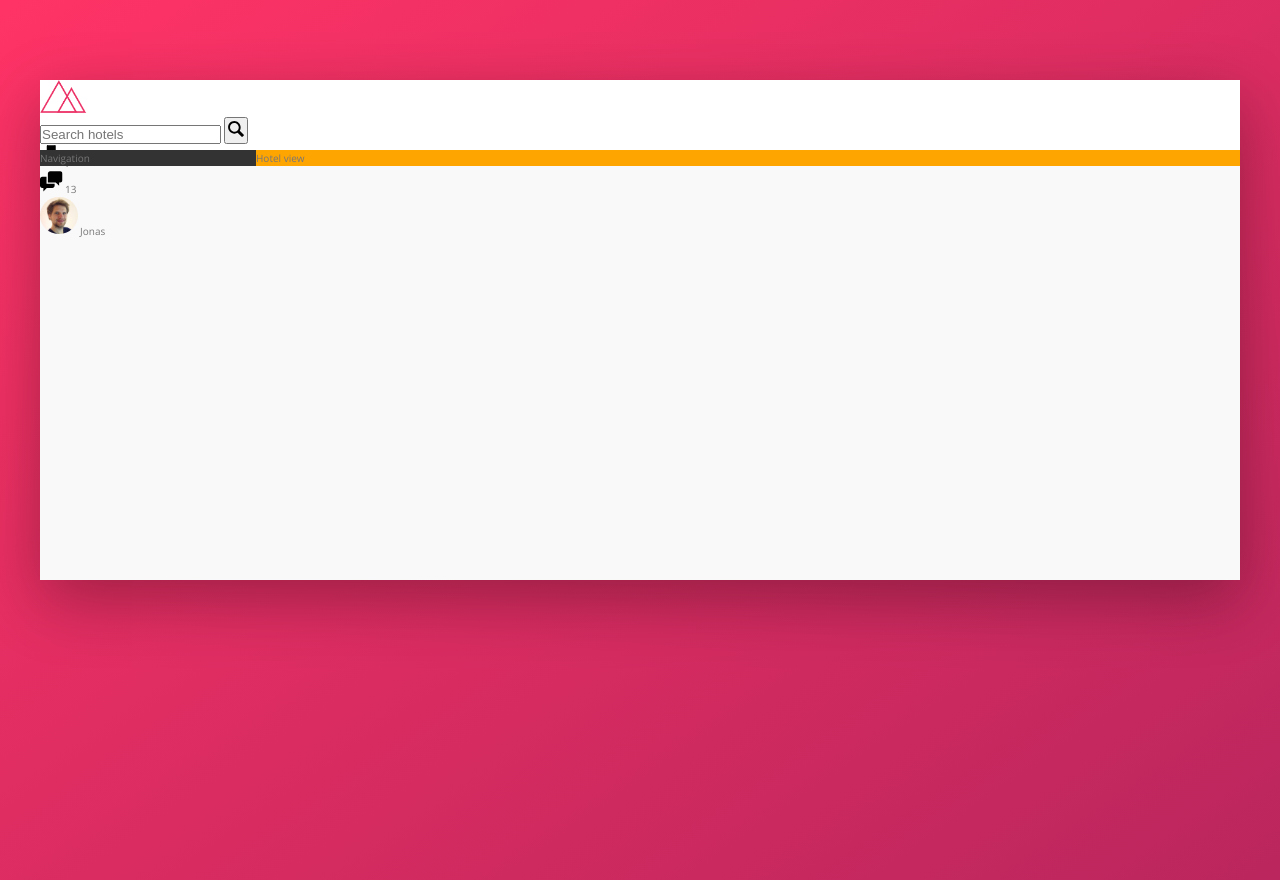
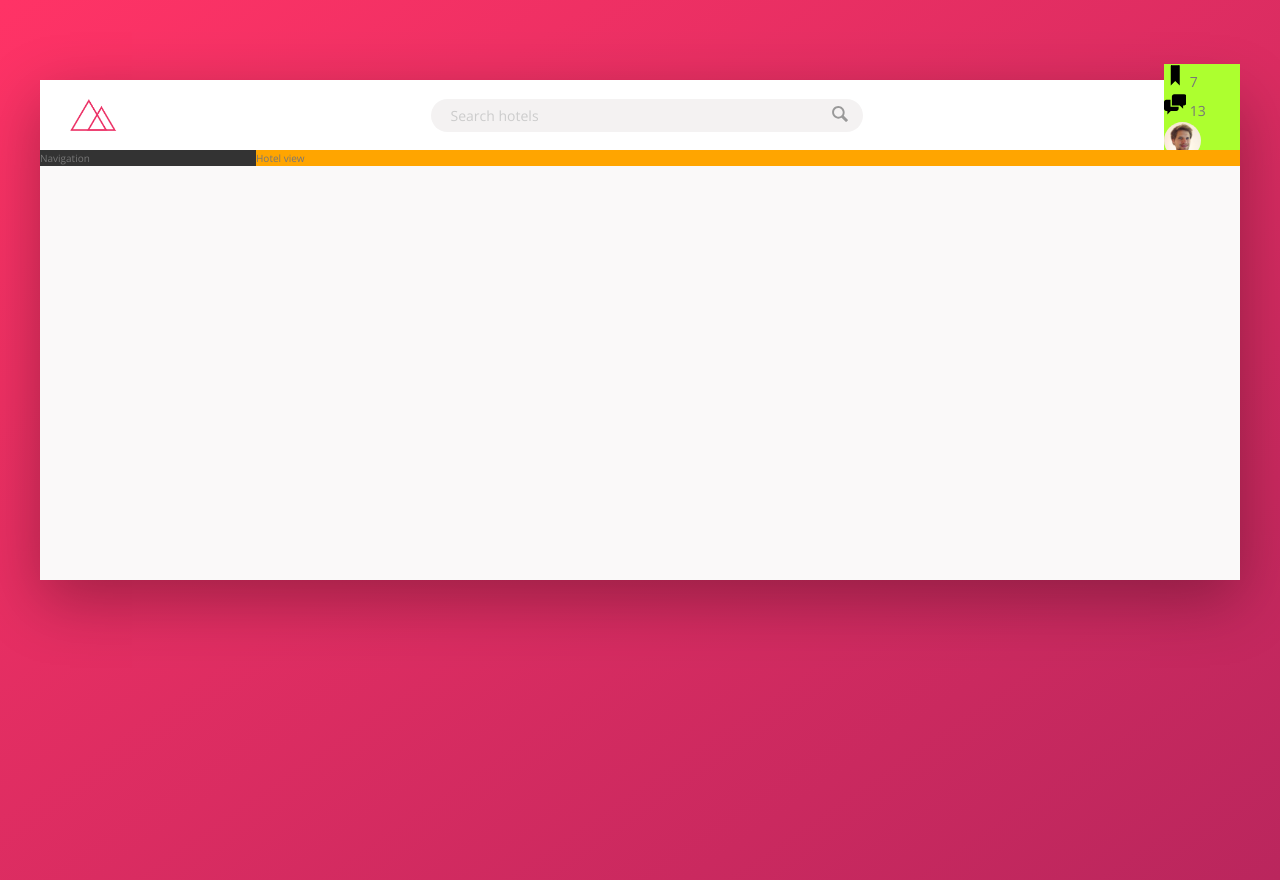
Before and after one commit to estebancasas9817/Trillo, a plain HTML site: page index.html in a window 1280 px wide. Drawn offline with nearby package versions, Linux system fonts and the light colour scheme.

Commit message:
Agregado search input en el header

```diff
--- a/sass/_components.scss
+++ b/sass/_components.scss
@@ -1,21 +1,60 @@
 .logo {
 	height: 3.25rem;
+	margin-left: 3rem;
 }
 
 .search {
+	flex: 0 0 40%;
+	display: flex;
+	justify-content: center;
+	align-items: center;
 	&__input {
+		font-family: inherit;
+		font-size: inherit;
+		background-color: var(--grey-light-2);
+		border: none;
+		color: inherit;
+		padding: 0.7rem 2rem;
+		border-radius: 10rem;
+		width: 90%;
+		transition: all 0.2s;
+		margin-right: -3.25rem;
+
+		&:focus {
+			outline: none;
+			width: 100%;
+			background-color: var(--grey-light-3);
+		}
+
+		&::-webkit-input-placeholder {
+			font-weight: 100;
+			color: var(--grey-light-4);
+		}
+	}
+	&__input:focus + &__button {
+		background-color: var(--grey-light-3);
 	}
 
 	&__button {
+		border: none;
+		background-color: var(--grey-light-2);
+		&:focus {
+			outline: none;
+		}
+		&:active {
+			transform: translateY(2px);
+		}
 	}
 
 	&__icon {
 		height: 2rem;
 		width: 2rem;
+		fill: var(--grey-dark-3);
 	}
 }
 
 .user-nav {
+	background-color: greenyellow;
 	&__icon-box {
 	}
 	&__icon {
--- a/sass/_layout.scss
+++ b/sass/_layout.scss
@@ -10,6 +10,10 @@
 	height: 7rem;
 	background-color: #fff;
 	border-bottom: var(--grey-light-2);
+	display: flex;
+	justify-content: space-between;
+	align-items: center;
+	font-size: 1.4rem;
 }
 .content {
 	display: flex;
```
Also changed, not shown: css/main.css.
